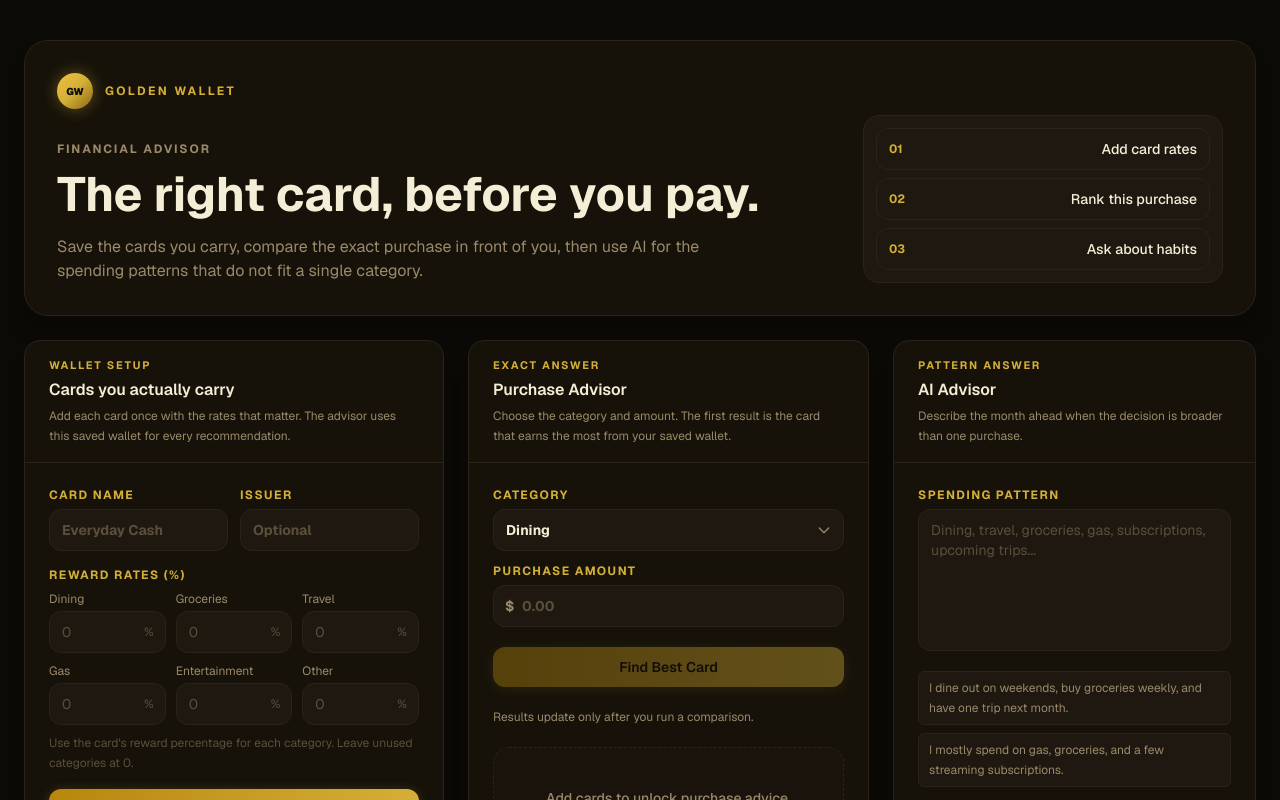
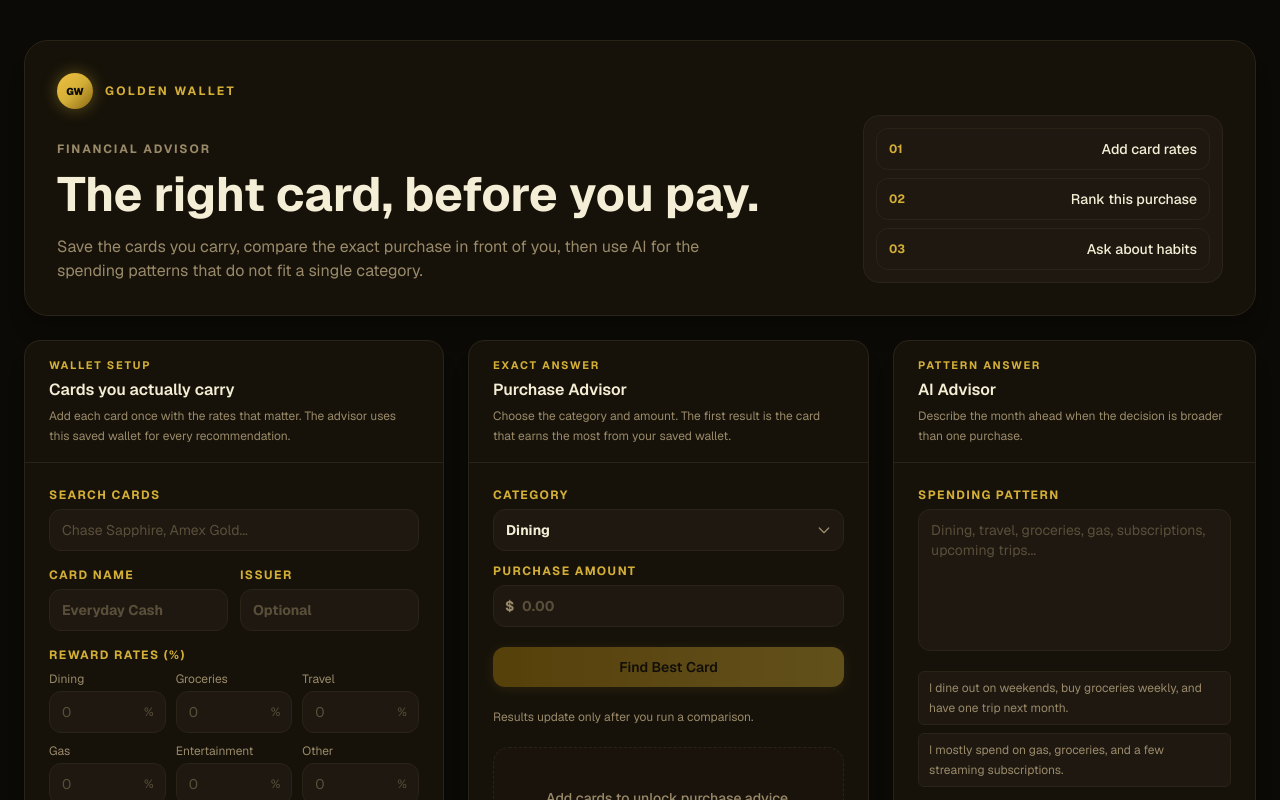
Before and after one commit to Popenada/golden-wallet, a Next.js app: page /optimizer in a window 1280 px wide. Shown: the top 800 px of the page. Built offline with nearby package versions, Linux system fonts and the light colour scheme.

Commit message:
Added prebuilt card database for suggestions

```diff
--- a/app/components/CardManager/index.tsx
+++ b/app/components/CardManager/index.tsx
@@ -3,6 +3,7 @@
 import { useState } from "react";
 import useCardStore from "@/app/store/useCardStore";
 import { CreditCard, RewardRates } from "@/app/types";
+import { CARD_DATABASE, CardTemplate } from "@/app/data/cards-database";
 
 const initialRates: RewardRates = {
   dining: 0,
@@ -36,6 +37,25 @@ export default function CardManager() {
   const [issuer, setIssuer] = useState("");
   const [rates, setRates] = useState<RewardRates>(initialRates);
   const [notice, setNotice] = useState<Notice | null>(null);
+  const [query, setQuery] = useState("");
+  const [showSuggestions, setShowSuggestions] = useState(false);
+
+  const suggestions: CardTemplate[] =
+    query.length > 0
+      ? CARD_DATABASE.filter(
+          (c) =>
+            c.name.toLowerCase().includes(query.toLowerCase()) ||
+            c.issuer.toLowerCase().includes(query.toLowerCase())
+        ).slice(0, 6)
+      : [];
+
+  function handleSelectTemplate(template: CardTemplate) {
+    setName(template.name);
+    setIssuer(template.issuer);
+    setRates(template.rates);
+    setQuery("");
+    setShowSuggestions(false);
+  }
 
   const hasRewardRate = Object.values(rates).some((rate) => rate > 0);
   const canAddCard = name.trim().length > 0 && hasRewardRate;
@@ -82,6 +102,36 @@ export default function CardManager() {
   return (
     <div className="flex flex-col gap-6">
       <form onSubmit={handleAddCard} className="flex flex-col gap-4">
+        <div className="relative flex flex-col gap-1.5">
+          <label className="text-xs font-bold uppercase tracking-[0.12em] text-[#D4AF37]">
+            Search cards
+          </label>
+          <input
+            value={query}
+            onChange={(e) => { setQuery(e.target.value); setShowSuggestions(true); }}
+            onFocus={() => setShowSuggestions(true)}
+            onBlur={() => setTimeout(() => setShowSuggestions(false), 100)}
+            placeholder="Chase Sapphire, Amex Gold..."
+            className={`${inputCls} normal-case tracking-normal`}
+          />
+          {showSuggestions && suggestions.length > 0 && (
+            <ul className="absolute top-full z-10 mt-1 w-full overflow-hidden rounded-xl border border-[#2A2318] bg-[#161209] shadow-xl">
+              {suggestions.map((card) => (
+                <li key={card.name}>
+                  <button
+                    type="button"
+                    onMouseDown={() => handleSelectTemplate(card)}
+                    className="flex w-full items-center justify-between gap-3 px-4 py-2.5 text-left hover:bg-[#2A2318]"
+                  >
+                    <span className="text-sm font-medium text-[#F5EED6]">{card.name}</span>
+                    <span className="flex-shrink-0 text-xs text-[#9A8A6A]">{card.issuer}</span>
+                  </button>
+                </li>
+              ))}
+            </ul>
+          )}
+        </div>
+
         <div className="grid gap-3 sm:grid-cols-2">
           <label className="flex flex-col gap-1.5 text-xs font-bold uppercase tracking-[0.12em] text-[#D4AF37]">
             Card name
--- /dev/null
+++ b/app/data/cards-database.ts
@@ -0,0 +1,143 @@
+import { RewardRates } from "../types"
+
+export type CardTemplate = {
+  name: string
+  issuer: string
+  rates: RewardRates
+}
+
+export const CARD_DATABASE: CardTemplate[] = [
+  // Chase
+  {
+    name: "Chase Sapphire Preferred",
+    issuer: "Chase",
+    rates: { dining: 3, travel: 2, groceries: 1, gas: 1, entertainment: 1, other: 1 },
+  },
+  {
+    name: "Chase Sapphire Reserve",
+    issuer: "Chase",
+    rates: { dining: 3, travel: 3, groceries: 1, gas: 1, entertainment: 1, other: 1 },
+  },
+  {
+    name: "Chase Freedom Flex",
+    issuer: "Chase",
+    rates: { dining: 3, travel: 1, groceries: 1, gas: 1, entertainment: 1, other: 1 },
+  },
+  {
+    name: "Chase Freedom Unlimited",
+    issuer: "Chase",
+    rates: { dining: 3, travel: 1.5, groceries: 1.5, gas: 1.5, entertainment: 1.5, other: 1.5 },
+  },
+  {
+    name: "Chase Ink Business Cash",
+    issuer: "Chase",
+    rates: { dining: 2, travel: 1, groceries: 1, gas: 2, entertainment: 1, other: 1 },
+  },
+  // American Express
+  {
+    name: "Amex Gold",
+    issuer: "American Express",
+    rates: { dining: 4, groceries: 4, travel: 3, gas: 1, entertainment: 1, other: 1 },
+  },
+  {
+    name: "Amex Platinum",
+    issuer: "American Express",
+    rates: { dining: 1, groceries: 1, travel: 5, gas: 1, entertainment: 1, other: 1 },
+  },
+  {
+    name: "Amex Blue Cash Preferred",
+    issuer: "American Express",
+    rates: { dining: 1, groceries: 6, travel: 1, gas: 3, entertainment: 1, other: 1 },
+  },
+  {
+    name: "Amex Blue Cash Everyday",
+    issuer: "American Express",
+    rates: { dining: 1, groceries: 3, travel: 1, gas: 2, entertainment: 1, other: 1 },
+  },
+  {
+    name: "Amex EveryDay Preferred",
+    issuer: "American Express",
+    rates: { dining: 1, groceries: 3, travel: 1, gas: 1, entertainment: 1, other: 1 },
+  },
+  // Citi
+  {
+    name: "Citi Double Cash",
+    issuer: "Citi",
+    rates: { dining: 2, groceries: 2, travel: 2, gas: 2, entertainment: 2, other: 2 },
+  },
+  {
+    name: "Citi Premier",
+    issuer: "Citi",
+    rates: { dining: 3, groceries: 3, travel: 3, gas: 3, entertainment: 1, other: 1 },
+  },
+  {
+    name: "Citi Custom Cash",
+    issuer: "Citi",
+    rates: { dining: 5, groceries: 1, travel: 1, gas: 1, entertainment: 1, other: 1 },
+  },
+  // Capital One
+  {
+    name: "Capital One Venture X",
+    issuer: "Capital One",
+    rates: { dining: 2, groceries: 2, travel: 2, gas: 2, entertainment: 2, other: 2 },
+  },
+  {
+    name: "Capital One Venture",
+    issuer: "Capital One",
+    rates: { dining: 2, groceries: 2, travel: 2, gas: 2, entertainment: 2, other: 2 },
+  },
+  {
+    name: "Capital One SavorOne",
+    issuer: "Capital One",
+    rates: { dining: 3, groceries: 3, travel: 1, gas: 1, entertainment: 3, other: 1 },
+  },
+  {
+    name: "Capital One Quicksilver",
+    issuer: "Capital One",
+    rates: { dining: 1.5, groceries: 1.5, travel: 1.5, gas: 1.5, entertainment: 1.5, other: 1.5 },
+  },
+  // Wells Fargo
+  {
+    name: "Wells Fargo Active Cash",
+    issuer: "Wells Fargo",
+    rates: { dining: 2, groceries: 2, travel: 2, gas: 2, entertainment: 2, other: 2 },
+  },
+  {
+    name: "Wells Fargo Autograph",
+    issuer: "Wells Fargo",
+    rates: { dining: 3, groceries: 1, travel: 3, gas: 3, entertainment: 3, other: 1 },
+  },
+  // Bank of America
+  {
+    name: "Bank of America Customized Cash Rewards",
+    issuer: "Bank of America",
+    rates: { dining: 2, groceries: 2, travel: 1, gas: 3, entertainment: 1, other: 1 },
+  },
+  {
+    name: "Bank of America Travel Rewards",
+    issuer: "Bank of America",
+    rates: { dining: 1.5, groceries: 1.5, travel: 1.5, gas: 1.5, entertainment: 1.5, other: 1.5 },
+  },
+  // Discover
+  {
+    name: "Discover it Cash Back",
+    issuer: "Discover",
+    rates: { dining: 1, groceries: 1, travel: 1, gas: 1, entertainment: 1, other: 1 },
+  },
+  {
+    name: "Discover it Miles",
+    issuer: "Discover",
+    rates: { dining: 1.5, groceries: 1.5, travel: 1.5, gas: 1.5, entertainment: 1.5, other: 1.5 },
+  },
+  // US Bank
+  {
+    name: "US Bank Cash+",
+    issuer: "US Bank",
+    rates: { dining: 2, groceries: 2, travel: 1, gas: 1, entertainment: 5, other: 1 },
+  },
+  {
+    name: "US Bank Altitude Go",
+    issuer: "US Bank",
+    rates: { dining: 4, groceries: 2, travel: 2, gas: 2, entertainment: 2, other: 1 },
+  },
+]
```
